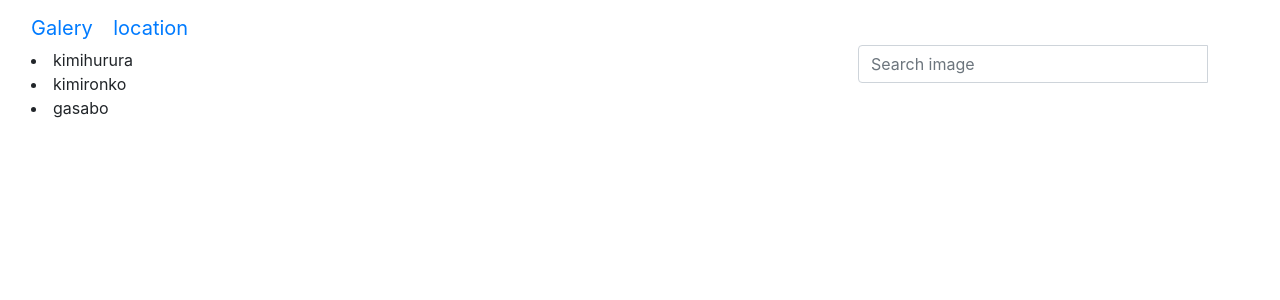
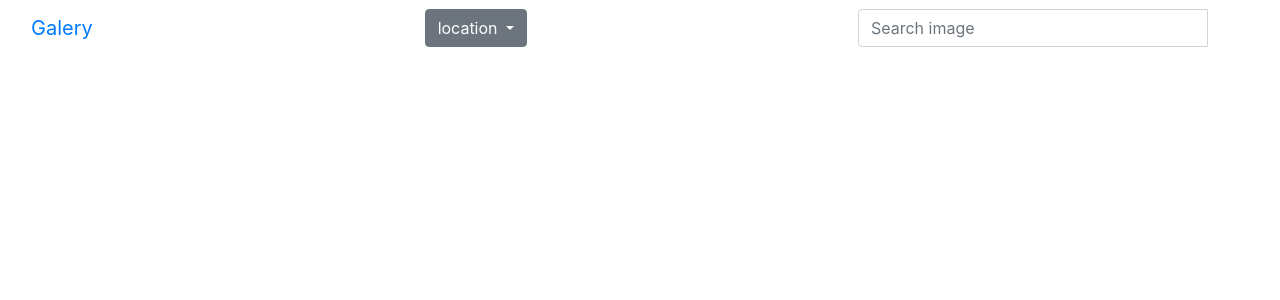
Before and after one commit to GasaGentille/personal_gallery, a Django app: template phootos/templates/base.html in a window 1280 px wide. Shown: the top 300 px of the page. Run offline with Django 3.2, Linux system fonts and the light colour scheme; the template is opened without the code that fills it, so the values that code supplies are empty; some libraries are stand-ins or nearby versions.

Commit message:
rearrange nav items

```diff
--- a/phootos/templates/navbar.html
+++ b/phootos/templates/navbar.html
@@ -12,12 +12,18 @@
     <div class="container-fluid">
       <div class="navbar-header">
         <a class="navbar-brand" href="{% url 'image' %}">Galery</a>
-        <a class="navbar-brand" href="{% url 'location' location='kimihurura' %}">location</a>
-        <li href="{% url 'location' location='kimihurura' %}">kimihurura</li>
-        <li href="{% url 'location' location='kimironko' %}">kimironko</li>
-        <li href="{% url 'location' location='gasabo' %}">gasabo</li>
+
       </div>
-
+      <div class="dropdown">
+          <button class="btn btn-secondary dropdown-toggle" type="button" id="dropdownMenuButton" data-toggle="dropdown" aria-haspopup="true" aria-expanded="false">
+              location
+          </button>
+          <div class="dropdown-menu" aria-labelledby="dropdownMenuButton">
+            <a class="dropdown-item" href="{% url 'location' location='kimihurura' %}">kimihurura</a>
+            <a class="dropdown-item" href="{% url 'location' location='kimironko' %}">kimironko</a>
+            <a class="dropdown-item" href="{% url 'location' location='gasabo' %}">gasabo </a>
+          </div>
+        </div>
 
 
     <!-- Adding a search form  -->
```
